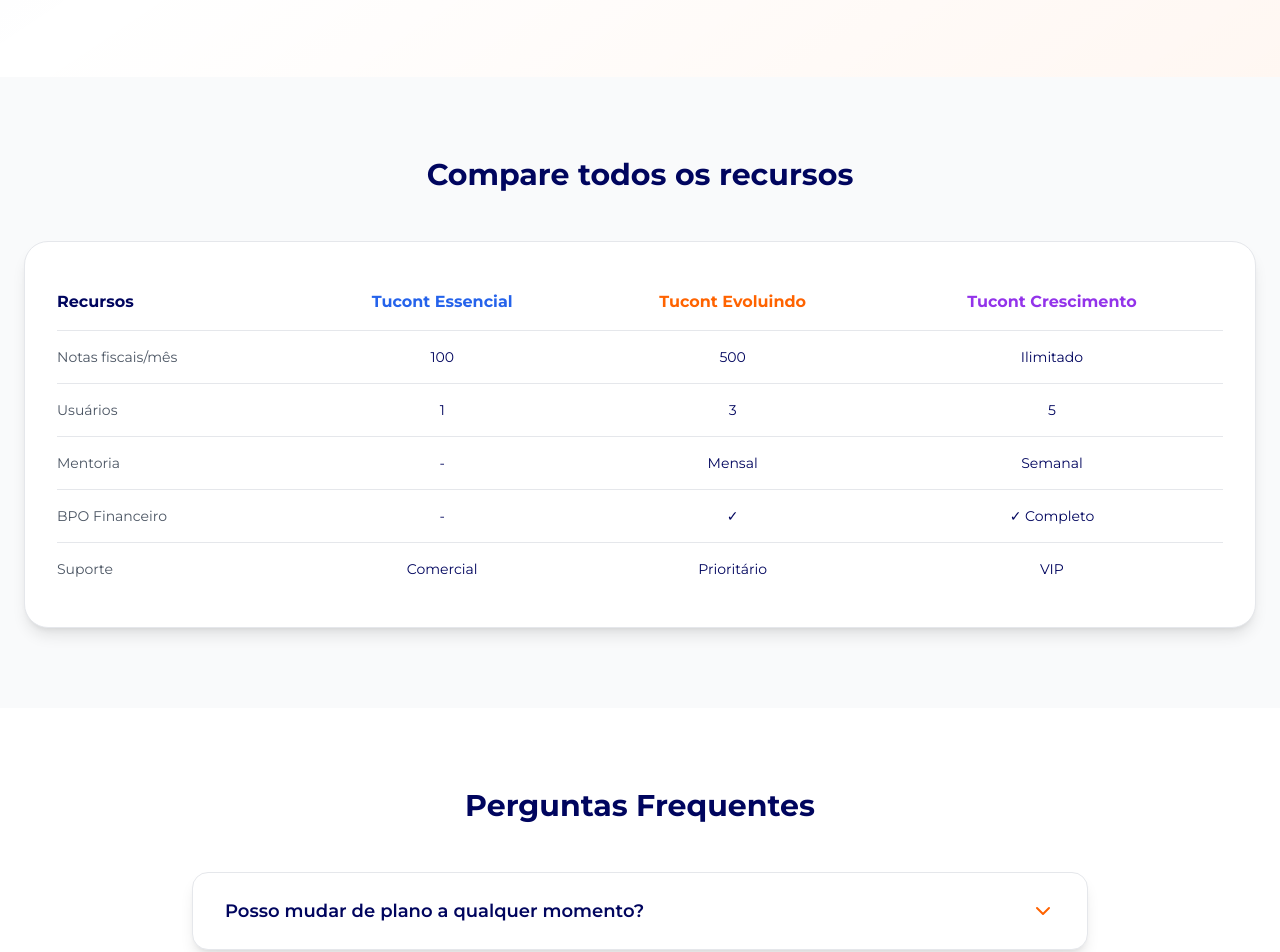
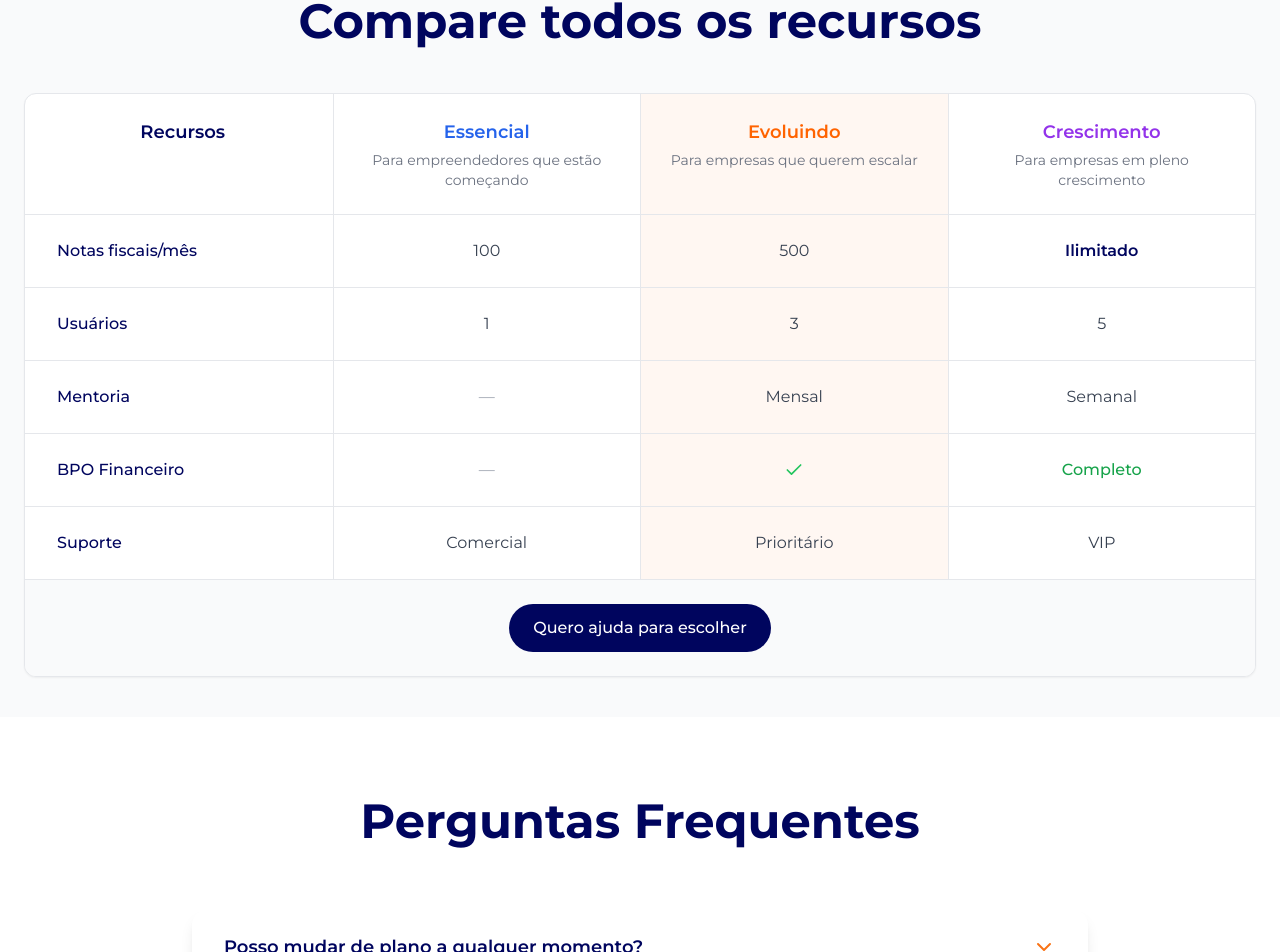
Before and after one commit to 9isnaldo/tucont-minimal, a Next.js app: page /planos in a window 1280 px wide. Shown: the part 1228-2180 px from the top of the page. Built offline with nearby package versions, Linux system fonts and the light colour scheme.

Commit message:
Ajustes no designer da tela de Planos

```diff
--- a/src/app/jornada/page.tsx
+++ b/src/app/jornada/page.tsx
@@ -59,7 +59,7 @@
                   initial={{ opacity: 0, y: 30 }}
                   animate={{ opacity: 1, y: 0 }}
                   transition={{ delay: 0.2 }}
-                  className="text-3xl md:text-5xl font-bold text-tucont-navy mb-20 leading-tight"
+                  className="text-3xl md:text-5xl font-black text-tucont-navy mb-20 leading-tight"
                 >
                   Copiloto da sua Jornada Empreendedora? Sim, nossa{' '}
                   <span className="text-orange-500">cereja do bolo!</span>
--- a/src/app/planos/page.tsx
+++ b/src/app/planos/page.tsx
@@ -100,24 +100,15 @@
         <motion.section
           initial={{ opacity: 0, y: 30 }}
           animate={{ opacity: 1, y: 0 }}
-          className="py-20 px-6 bg-gradient-to-b from-gray-50 to-white"
+          className="py-20 px-6 bg-white"
         >
           <div className="max-w-7xl mx-auto text-center">
-            <motion.div
-              initial={{ opacity: 0, y: 30 }}
-              animate={{ opacity: 1, y: 0 }}
-              transition={{ delay: 0.2 }}
-              className="inline-flex items-center gap-2 bg-orange-100 text-tucont-orange px-6 py-3 rounded-full mb-8"
-            >
-              <Star className="w-5 h-5" />
-              <span className="font-medium">Planos Validados para o seu momento</span>
-            </motion.div>
 
             <motion.h2
               initial={{ opacity: 0, y: 30 }}
               animate={{ opacity: 1, y: 0 }}
               transition={{ delay: 0.4 }}
-              className="text-3xl md:text-5xl font-bold mb-8 leading-tight text-tucont-navy"
+              className="text-3xl md:text-5xl font-black mb-6 leading-tight text-tucont-navy"
             >
               Escolha o plano ideal para <span className="text-tucont-orange">acelerar</span> seu <span className="text-tucont-orange">negócio</span>
             </motion.h2>
@@ -128,8 +119,8 @@
               transition={{ delay: 0.6 }}
               className="text-xl text-gray-600 font-semibold"
             >
-              Soluções completas que combinam <span className="font-semibold text-tucont-navy">tecnologia avançada</span>
-              com <span className="font-semibold text-tucont-orange">mentoria estratégica</span> para o crescimento sustentável.
+              Soluções completas que combinam <span className="text-tucont-navy">tecnologia avançada </span>
+              com <span className=" text-tucont-orange">mentoria estratégica</span> para o crescimento sustentável.
             </motion.p>
           </div>
         </motion.section>
@@ -174,7 +165,7 @@
             <motion.div
               initial={{ opacity: 0, y: 50 }}
               whileInView={{ opacity: 1, y: 0 }}
-              className="grid md:grid-cols-3 gap-8 mb-16"
+              className="grid md:grid-cols-3 gap-8"
             >
               {plans.map((plan, index) => (
                 <motion.div
@@ -197,7 +188,7 @@
 
                     {/* Header */}
                     <div className="text-center mb-6">
-                      <h3 className={`text-2xl font-bold mb-2 bg-gradient-to-r ${plan.color} bg-clip-text text-transparent`}>
+                      <h3 className={`text-2xl font-bold bg-gradient-to-r ${plan.color} bg-clip-text text-transparent`}>
                         {plan.name}
                       </h3>
 
@@ -222,7 +213,7 @@
                     {/* CTA Button */}
                     <button
                       onClick={() => handlePlanClick(plan)}
-                      className={`w-full rounded-xl py-4 font-semibold text-lg mb-4 transition-all duration-300 ${
+                      className={`w-full rounded-3xl py-3 font-semibold text-lg mb-4 transition-all duration-300 ${
                         plan.popular
                           ? 'bg-tucont-orange hover:bg-orange-600 text-white shadow-md hover:shadow-lg'
                           : 'bg-tucont-navy hover:bg-blue-800 text-white shadow-md hover:shadow-lg'
@@ -255,7 +246,7 @@
                           className="overflow-hidden"
                         >
                           <div className="mt-6 pt-6 border-t border-gray-200">
-                            <p className="text-gray-600 mb-4">{plan.description}</p>
+                            <p className="text-gray-600">{plan.description}</p>
                             <div className="space-y-3">
                               <h4 className="text-tucont-navy font-semibold">Recursos adicionais:</h4>
                               <div className="text-sm text-gray-600 space-y-1">
@@ -277,64 +268,136 @@
         </section>
 
         {/* Comparison Table */}
-        <section className="py-20 px-6 bg-gray-50">
+        <section className="py-10 px-6 bg-gray-50">
           <div className="max-w-7xl mx-auto">
             <motion.h2
               initial={{ opacity: 0, y: 30 }}
               whileInView={{ opacity: 1, y: 0 }}
-              className="text-3xl font-bold text-center text-tucont-navy mb-12"
+              className="text-3xl md:text-5xl font-bold text-center text-tucont-navy mb-12"
             >
               Compare todos os recursos
             </motion.h2>
 
+            {/* Definindo a interface para tableFeatures */}
+            {(() => {
+              interface TableFeature {
+                name: string;
+                values: string[];
+                icon?: React.ReactNode;
+              }
+
+              const tableFeatures: TableFeature[] = [
+                {
+                  name: "Notas fiscais/mês",
+                  values: ["100", "500", "Ilimitado"],
+                  icon: <Zap className="w-5 h-5" />
+                },
+                {
+                  name: "Usuários",
+                  values: ["1", "3", "5"],
+                  icon: <Users className="w-5 h-5" />
+                },
+                {
+                  name: "Mentoria",
+                  values: ["-", "Mensal", "Semanal"],
+                  icon: <TrendingUp className="w-5 h-5" />
+                },
+                {
+                  name: "BPO Financeiro",
+                  values: ["-", "✓", "✓ Completo"],
+                  icon: <Shield className="w-5 h-5" />
+                },
+                {
+                  name: "Suporte",
+                  values: ["Comercial", "Prioritário", "VIP"],
+                  icon: <Clock className="w-5 h-5" />
+                }
+              ];
+
+              return (
                 <motion.div
                   initial={{ opacity: 0, y: 30 }}
                   whileInView={{ opacity: 1, y: 0 }}
-              className="bg-white border border-gray-200 rounded-3xl p-8 overflow-x-auto shadow-lg"
+                  className="bg-white rounded-xl overflow-hidden shadow-sm border border-gray-200"
                 >
-              <table className="w-full">
-                <thead>
-                  <tr className="border-b border-gray-200">
-                    <th className="text-left py-4 text-tucont-navy">Recursos</th>
-                    <th className="text-center py-4 text-blue-600">Tucont Essencial</th>
-                    <th className="text-center py-4 text-tucont-orange">Tucont Evoluindo</th>
-                    <th className="text-center py-4 text-purple-600">Tucont Crescimento</th>
-                  </tr>
-                </thead>
-                <tbody className="text-sm">
-                  <tr className="border-b border-gray-200">
-                    <td className="py-4 text-gray-600">Notas fiscais/mês</td>
-                    <td className="text-center py-4 text-tucont-navy">100</td>
-                    <td className="text-center py-4 text-tucont-navy">500</td>
-                    <td className="text-center py-4 text-tucont-navy">Ilimitado</td>
-                  </tr>
-                  <tr className="border-b border-gray-200">
-                    <td className="py-4 text-gray-600">Usuários</td>
-                    <td className="text-center py-4 text-tucont-navy">1</td>
-                    <td className="text-center py-4 text-tucont-navy">3</td>
-                    <td className="text-center py-4 text-tucont-navy">5</td>
-                  </tr>
-                  <tr className="border-b border-gray-200">
-                    <td className="py-4 text-gray-600">Mentoria</td>
-                    <td className="text-center py-4 text-tucont-navy">-</td>
-                    <td className="text-center py-4 text-tucont-navy">Mensal</td>
-                    <td className="text-center py-4 text-tucont-navy">Semanal</td>
-                  </tr>
-                  <tr className="border-b border-gray-200">
-                    <td className="py-4 text-gray-600">BPO Financeiro</td>
-                    <td className="text-center py-4 text-tucont-navy">-</td>
-                    <td className="text-center py-4 text-tucont-navy">✓</td>
-                    <td className="text-center py-4 text-tucont-navy">✓ Completo</td>
-                  </tr>
-                  <tr>
-                    <td className="py-4 text-gray-600">Suporte</td>
-                    <td className="text-center py-4 text-tucont-navy">Comercial</td>
-                    <td className="text-center py-4 text-tucont-navy">Prioritário</td>
-                    <td className="text-center py-4 text-tucont-navy">VIP</td>
-                  </tr>
-                </tbody>
-              </table>
+                  {/* Table Header */}
+                  <div className="grid grid-cols-4 border-b border-gray-200">
+                    <div className="p-6 pl-8 text-left">
+                      <h3 className="text-lg text-center font-semibold text-tucont-navy">Recursos</h3>
+                    </div>
+                    {plans.map((plan, index: number) => (
+                      <div
+                        key={index}
+                        className={`p-6 text-center border-l border-gray-200 ${
+                          plan.popular ? 'bg-tucont-orange/5' : ''
+                        }`}
+                      >
+                        <h4 className={`text-lg font-semibold ${
+                          index === 0 ? 'text-blue-600' :
+                          index === 1 ? 'text-tucont-orange' :
+                          'text-purple-600'
+                        }`}>
+                          {plan.name.split(' ')[1]}
+                        </h4>
+                        <p className="text-sm text-gray-500 mt-1">{plan.description}</p>
+                      </div>
+                    ))}
+                  </div>
+
+                  {/* Table Body */}
+                  <div className="divide-y divide-gray-200">
+                    {tableFeatures.map((feature: TableFeature, index: number) => (
+                      <motion.div
+                        key={index}
+                        initial={{ opacity: 0, x: -20 }}
+                        whileInView={{ opacity: 1, x: 0 }}
+                        transition={{ delay: index * 0.05 }}
+                        className="grid grid-cols-4 hover:bg-gray-50 transition-colors duration-200"
+                      >
+                        <div className="p-6 pl-8 flex items-center">
+                          <span className="text-tucont-navy font-medium">{feature.name}</span>
+                        </div>
+
+                        {feature.values.map((value: string, i: number) => (
+                          <div
+                            key={i}
+                            className={`p-6 text-center border-l border-gray-200 flex items-center justify-center ${
+                              plans[i].popular ? 'bg-tucont-orange/5' : ''
+                            }`}
+                          >
+                            {value === "✓" ? (
+                              <Check className="w-5 h-5 text-green-500" />
+                            ) : value === "✓ Completo" ? (
+                              <span className="text-green-600 font-medium">Completo</span>
+                            ) : value === "-" ? (
+                              <span className="text-gray-400">—</span>
+                            ) : (
+                              <span className={`${
+                                value === "Ilimitado" ? 'font-semibold text-tucont-navy' : 'text-gray-700'
+                              }`}>
+                                {value}
+                              </span>
+                            )}
+                          </div>
+                        ))}
                       </motion.div>
+                    ))}
+                  </div>
+
+                  {/* Table Footer */}
+                  <div className="bg-gray-50 p-6 text-center border-t border-gray-200">
+                    <motion.button
+                      whileHover={{ scale: 1.02 }}
+                      whileTap={{ scale: 0.98 }}
+                      onClick={() => window.open(`https://wa.me/5531975740510?text=${encodeURIComponent("Gostaria de comparar os planos e entender qual é o melhor para mim")}`, '_blank')}
+                      className="inline-flex items-center gap-2 bg-tucont-navy hover:bg-blue-800 text-white px-6 py-3 rounded-3xl font-medium transition-all"
+                    >
+                      Quero ajuda para escolher
+                    </motion.button>
+                  </div>
+                </motion.div>
+              );
+            })()}
           </div>
         </section>
 
@@ -344,19 +407,19 @@
             <motion.h2
               initial={{ opacity: 0, y: 30 }}
               whileInView={{ opacity: 1, y: 0 }}
-              className="text-3xl font-bold text-center text-tucont-navy mb-12"
+              className="text-3xl md:text-5xl font-bold text-center text-tucont-navy mb-16"
             >
               Perguntas Frequentes
             </motion.h2>
 
-            <div className="space-y-6">
+            <div className="space-y-8">
               {faqs.map((faq, index) => (
                 <motion.div
                   key={index}
                   initial={{ opacity: 0, y: 20 }}
                   whileInView={{ opacity: 1, y: 0 }}
                   transition={{ delay: index * 0.1 }}
-                  className="bg-white rounded-2xl shadow-lg overflow-hidden border border-gray-200"
+                  className="bg-white rounded-2xl shadow-lg overflow-hidden"
                 >
                   <button
                     className="w-full px-8 py-6 text-left flex justify-between items-center hover:bg-gray-50 transition-colors duration-300"
@@ -366,7 +429,7 @@
                       {faq.question}
                     </h3>
                     <ChevronDown
-                      className={`w-6 h-6 text-tucont-orange transition-transform duration-300 flex-shrink-0 ${
+                      className={`w-6 h-6 text-orange-500 transition-transform duration-300 flex-shrink-0 ${
                         expandedPlan === index ? 'rotate-180' : ''
                       }`}
                     />
@@ -392,30 +455,28 @@
                 </motion.div>
               ))}
             </div>
-          </div>
-        </section>
 
-        {/* Final CTA */}
-        <section className="py-20 px-6 bg-gray-50">
-          <div className="max-w-4xl mx-auto text-center">
+            {/* Final CTA - Integrado na mesma seção */}
             <motion.div
               initial={{ opacity: 0, y: 30 }}
               whileInView={{ opacity: 1, y: 0 }}
-              className="bg-gradient-to-r from-orange-400 to-orange-500 p-8 rounded-3xl text-white shadow-2xl"
+              className="text-center mt-16"
             >
-              <h3 className="text-2xl font-bold mb-4">
+              <div className="bg-gradient-to-r from-orange-400 to-orange-500 p-8 rounded-3xl text-white shadow-2xl max-w-2xl mx-auto">
+                <h3 className="text-lg font-medium mb-4">
                   Não sabe qual plano escolher?
                 </h3>
-              <p className="mb-6 text-lg">
+                <p className="mb-6">
                   Fale conosco e nossa equipe te ajudará a encontrar a solução perfeita para sua empresa.
                 </p>
                 <button
                   onClick={() => window.open(`https://wa.me/5531975740510?text=${encodeURIComponent("Quero ajuda para escolher o melhor plano para minha empresa")}`, '_blank')}
-                className="bg-white text-tucont-orange px-8 py-4 rounded-full font-bold hover:scale-105 transition-all duration-300 shadow-lg inline-flex items-center gap-2"
+                  className="bg-white text-gray-900 px-8 py-4 rounded-full font-bold hover:scale-110 transition-all duration-300 shadow-lg inline-flex items-center gap-2"
                 >
                   <Phone className="w-5 h-5" />
                   Falar com nossa equipe
                 </button>
+              </div>
             </motion.div>
           </div>
         </section>
--- a/src/components/Header.tsx
+++ b/src/components/Header.tsx
@@ -5,7 +5,7 @@
 
 const Header = () => {
   return (
-    <header className="fixed top-0 left-0 right-0 z-50 bg-white border-b border-gray-100 backdrop-blur-sm">
+    <header className="fixed top-0 left-0 right-0 z-50 bg-white">
       <div className="mmx-auto px-6 py-4 flex justify-between items-center">
         <div className='flex items-center gap-8'>
           <Link href="/" className="flex items-center gap-3 hover:scale-105 transition-transform duration-300">
```
Lines whose indentation alone changed are shown as unchanged.
